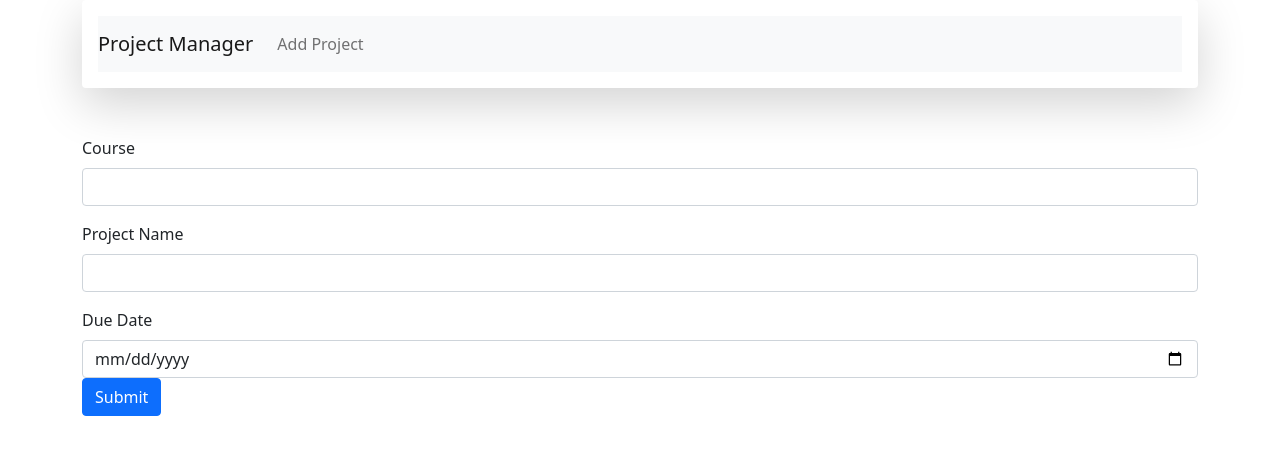
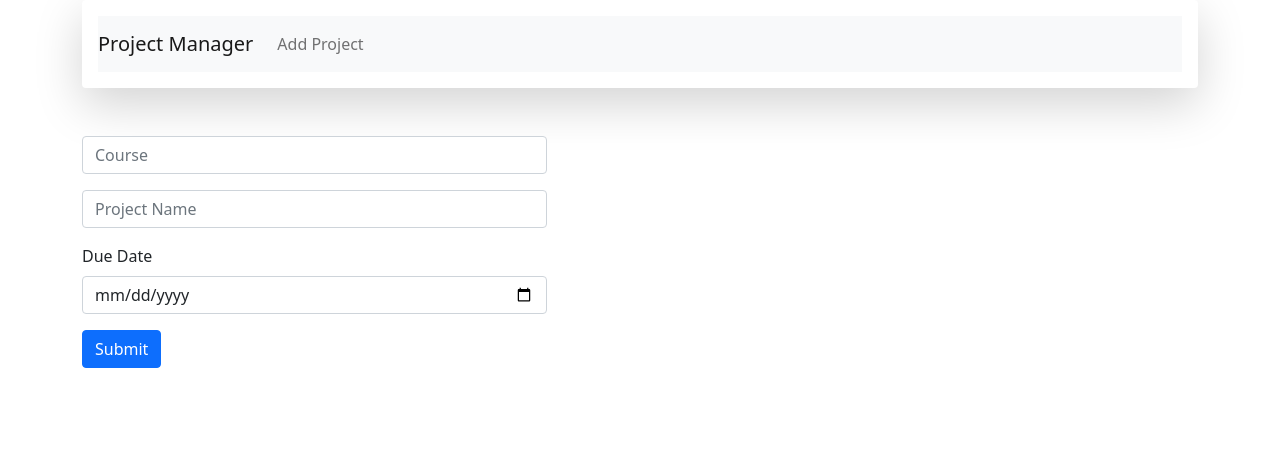
Before and after one commit to johnconstantinides/project-management-system, a React (Create React App) app in the folder client/: page /add in a window 1280 px wide. Shown: the top 454 px of the page. Built offline with nearby package versions, Linux system fonts and the light colour scheme.

Commit message:
done i think

```diff
--- a/client/src/App.js
+++ b/client/src/App.js
@@ -15,7 +15,6 @@ function App() {
           <Routes>
             <Route path="/" exact element={<Projects />} />
             <Route path="/add" element={<Add />} />
-            <Route path="/update" element={<Update />} />
           </Routes>
         </div>
       </Router>
--- a/client/src/components/Add.js
+++ b/client/src/components/Add.js
@@ -33,21 +33,21 @@ function Add(){
     }
 
     return(
+        <div className="row h-100 justify-content-center align-items-center">
             <form onSubmit={addNewProject}>
-            <div className="mb-3">
-                <label className="form-label">Course</label>
-                <input onChange={onChangeCourse} value={course} required type="text" className="form-control" id="exampleInputEmail1" />
+            <div className="mb-3 col-sm-5">
+                <input onChange={onChangeCourse} value={course} required placeholder="Course" type="text" className="form-control" id="exampleInputEmail1" />
             </div>
-            <div className="mb-3">
-                <label  className="form-label">Project Name</label>
-                <input onChange={onChangeProjectName} value={projectName} required type="text" className="form-control" />
+            <div className="mb-3 col-sm-5">
+                <input onChange={onChangeProjectName} value={projectName} placeholder="Project Name" required type="text" className="form-control" />
             </div>
-            <div >
+            <div className="mb-3 col-sm-5">
                 <label className="form-label">Due Date</label>
                 <input onChange={onChangeDueDate} value={dueDate} required type="date" className="form-control"/>
             </div>
             <input type="submit" value="Submit" className="btn btn-primary" />
             </form>
+            </div>
     )
 }
 
```
